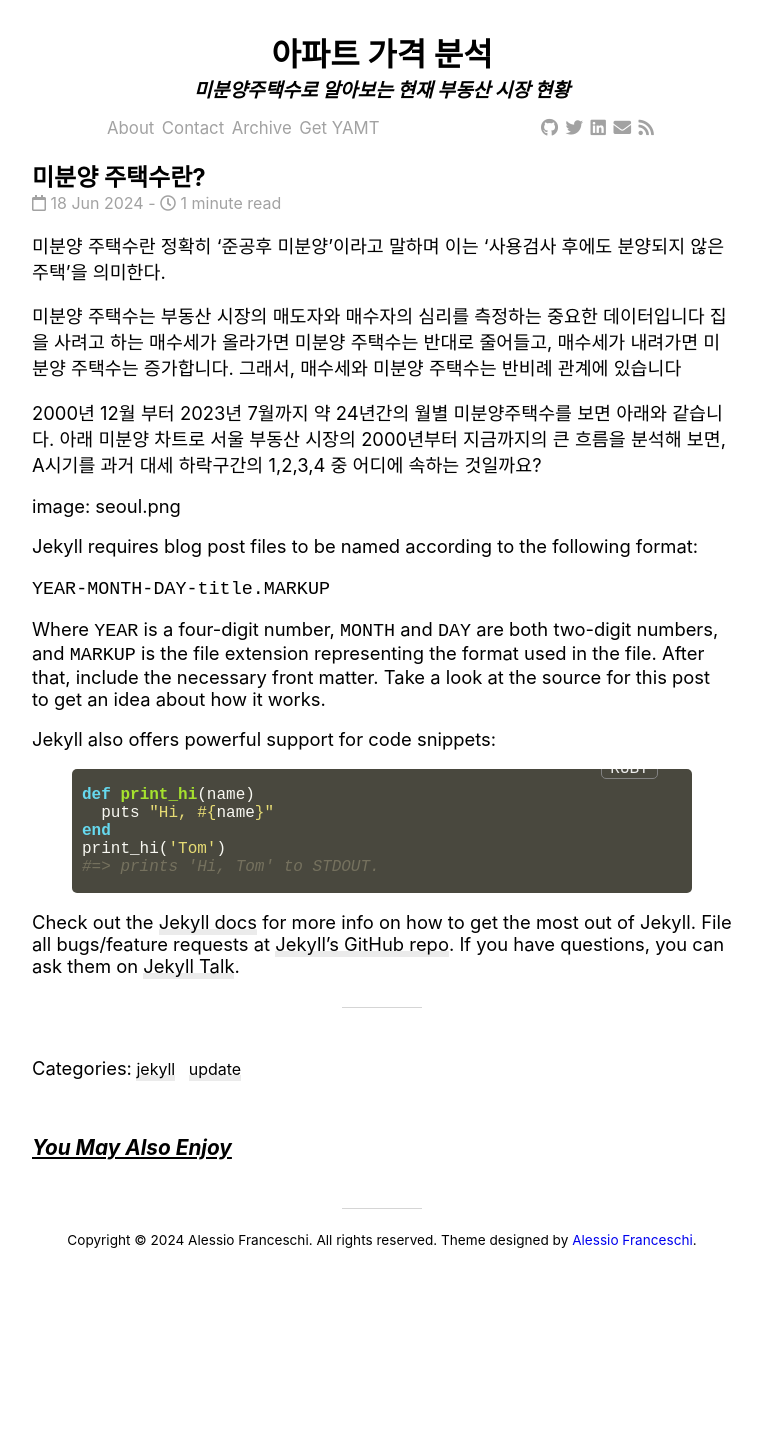
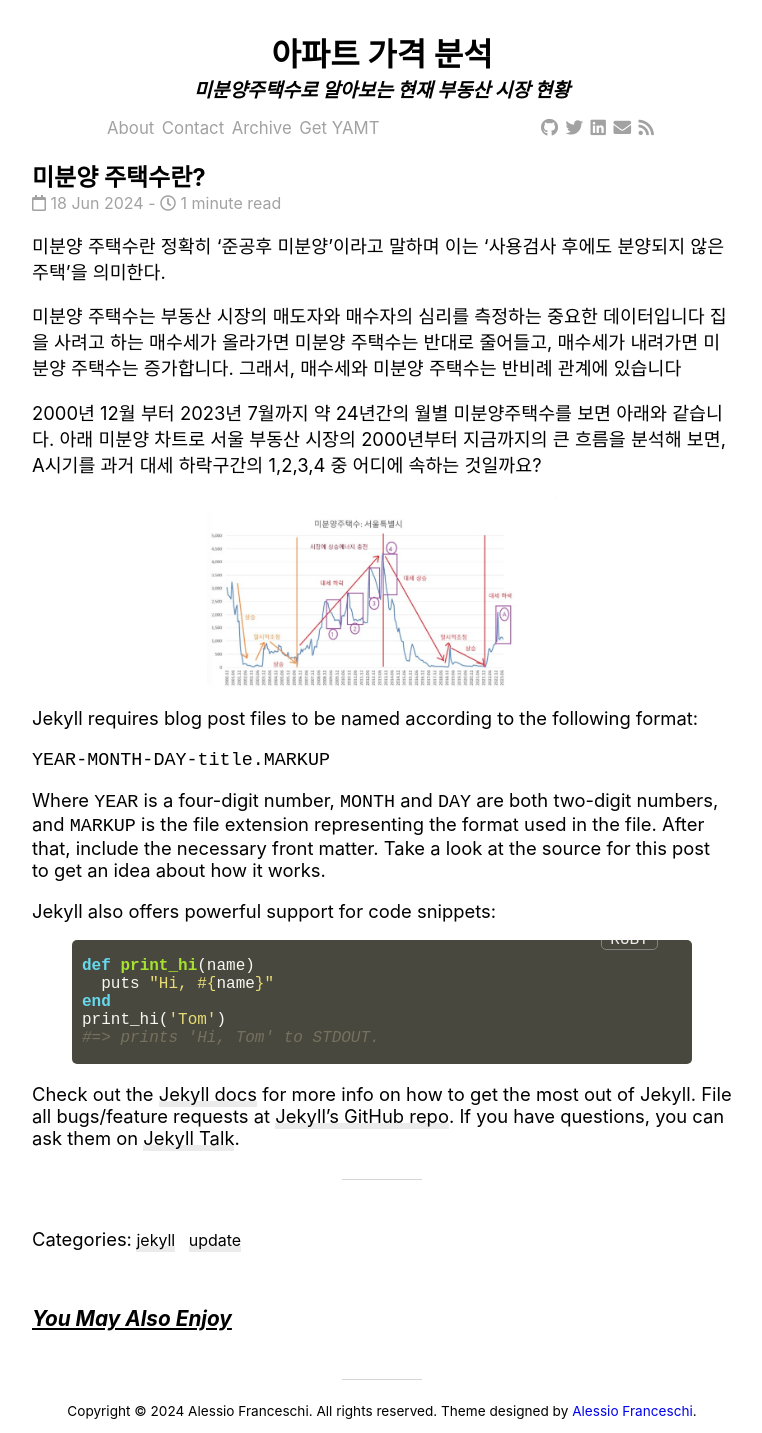
Before and after one commit to Timeleeh/skkufinal.github.io, a Jekyll site: the page built from _posts/2024-06-18-welcome-to-jekyll.markdown, in a window 1280 px wide. Shown: the whole page, without its empty margins (258-1020 px from the left). Built offline with Jekyll 4.4.1, drawn with Linux system fonts in a browser that asks for light colours; nearby versions of some CDN libraries; comment, search, counter and statistics services are not loaded; before the commit the page ends 1261 px from its top, so only the background shows below that.

Commit message:
Update 2024-06-18-welcome-to-jekyll.markdown

```diff
--- a/_posts/2024-06-18-welcome-to-jekyll.markdown
+++ b/_posts/2024-06-18-welcome-to-jekyll.markdown
@@ -13,7 +13,7 @@ categories: jekyll update
 2000년 12월 부터 2023년 7월까지 약 24년간의 월별 미분양주택수를 보면 아래와 같습니다.
 아래 미분양 차트로 서울 부동산 시장의 2000년부터 지금까지의 큰 흐름을 분석해 보면, A시기를 과거 대세 하락구간의 1,2,3,4 중 어디에 속하는 것일까요?
 
-image: seoul.png
+<img src = "/seoul.png" width = "50%" height = "50%" >
 
 Jekyll requires blog post files to be named according to the following format:
 
```
